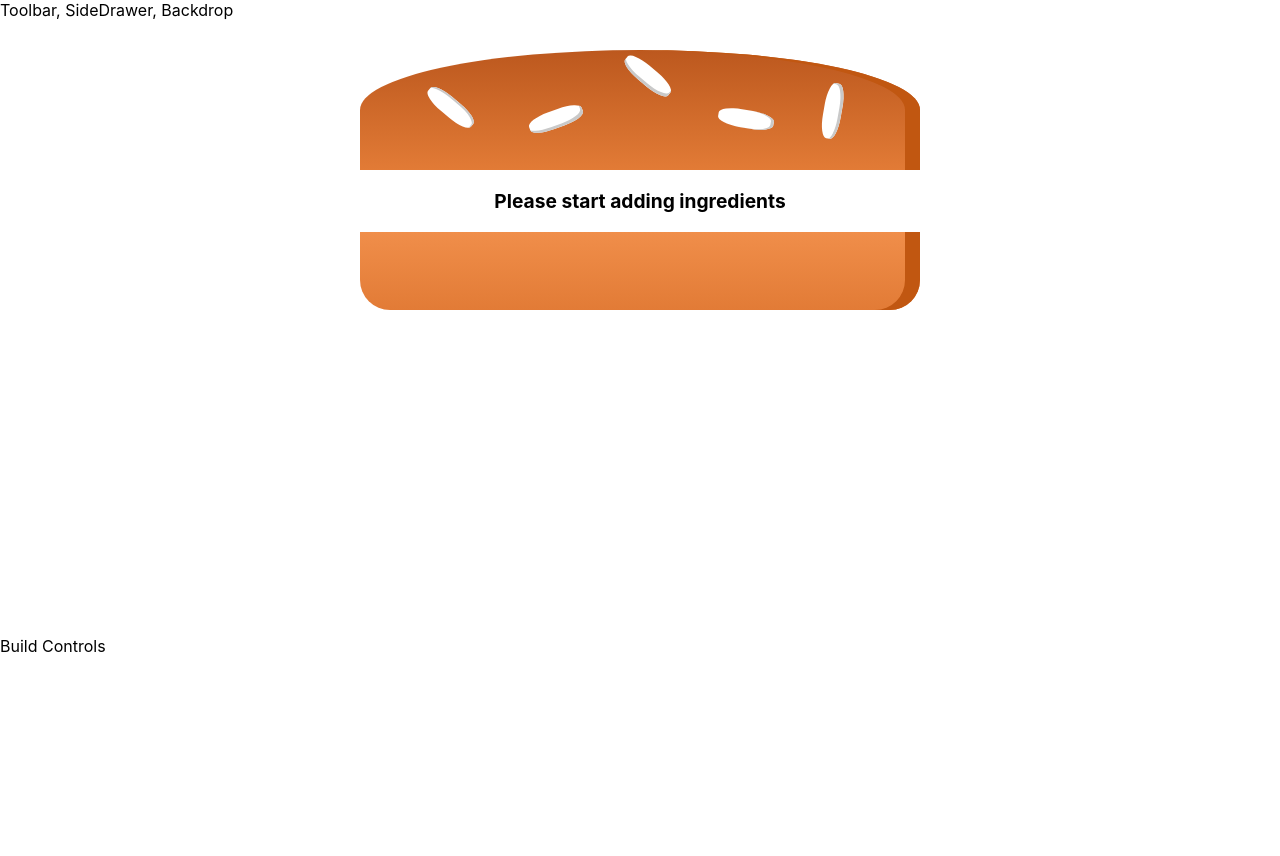
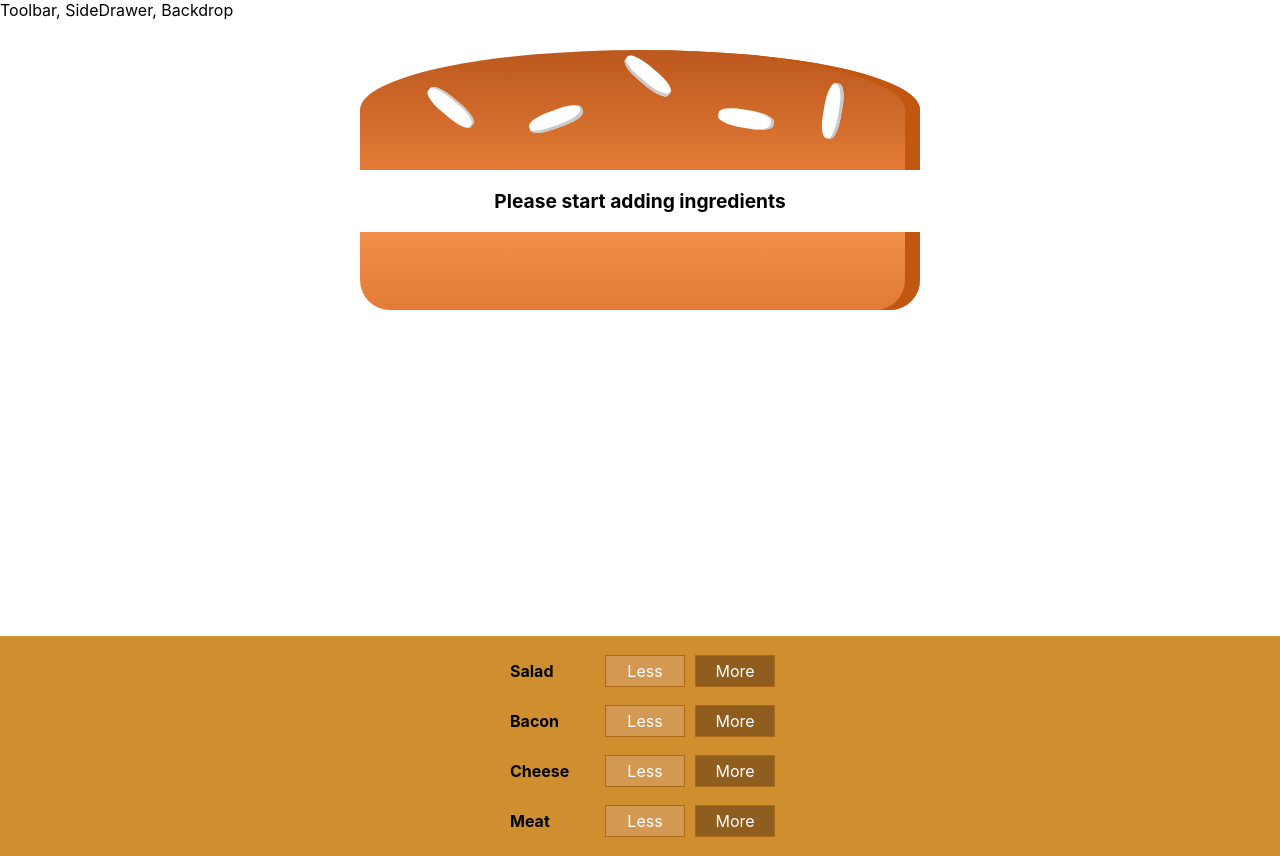
Before and after one commit to carlos-novaes/burger-builder-app, a React (Create React App) app: page / in a window 1280 px wide. Before the commit the page ends 800 px from the top, so only its background shows below. Built offline with nearby package versions, Linux system fonts and the light colour scheme.

Commit message:
add build controls components

```diff
--- /dev/null
+++ b/src/components/Burger/BuildControls/BuildControl/BuildControl.js
@@ -0,0 +1,12 @@
+import React from 'react';
+import styles from './BuildControl.module.css';
+
+const BuildControl = props => (
+  <div className={styles.BuildControl}>
+    <div className={styles.Label}>{props.label}</div>
+    <button className={styles.Less}>Less</button>
+    <button className={styles.More}>More</button>
+  </div>
+);
+
+export default BuildControl;
--- /dev/null
+++ b/src/components/Burger/BuildControls/BuildControl/BuildControl.module.css
@@ -0,0 +1,58 @@
+.BuildControl {
+  display: flex;
+  justify-content: space-between;
+  align-items: center;
+  margin: 5px 0;
+}
+
+.BuildControl button {
+  display: block;
+  font: inherit;
+  padding: 5px;
+  margin: 0 5px;
+  width: 80px;
+  border: 1px solid #aa6817;
+  cursor: pointer;
+  outline: none;
+}
+
+.BuildControl button:disabled {
+  background-color: #ac9980;
+  border: 1px solid #7e7365;
+  color: #ccc;
+  cursor: default;
+}
+
+.BuildControl button:hover:disabled {
+  background-color: #ac9980;
+  color: #ccc;
+  cursor: not-allowed;
+}
+
+.Label {
+  padding: 10px;
+  font-weight: bold;
+  width: 80px;
+}
+
+.BuildControl .Less {
+  background-color: #d39952;
+  color: white;
+}
+
+.BuildControl .More {
+  background-color: #8f5e1e;
+  color: white;
+}
+
+.BuildControl .Less:hover,
+.BuildControl .Less:active {
+  background-color: #daa972;
+  color: white;
+}
+
+.BuildControl .More:hover,
+.BuildControl .More:active {
+  background-color: #99703f;
+  color: white;
+}
--- /dev/null
+++ b/src/components/Burger/BuildControls/BuildControls.js
@@ -0,0 +1,21 @@
+import React from 'react';
+import styles from './BuildControls.module.css';
+
+import BuildControl from './BuildControl/BuildControl';
+
+const controls = [
+  { label: 'Salad', type: 'salad' },
+  { label: 'Bacon', type: 'bacon' },
+  { label: 'Cheese', type: 'cheese' },
+  { label: 'Meat', type: 'meat' }
+];
+
+const BuildControls = props => (
+  <div className={styles.BuildControls}>
+    {controls.map(ctrl => {
+      return <BuildControl key={ctrl.label} label={ctrl.label} />;
+    })}
+  </div>
+);
+
+export default BuildControls;
--- /dev/null
+++ b/src/components/Burger/BuildControls/BuildControls.module.css
@@ -0,0 +1,10 @@
+.BuildControls {
+  width: 100%;
+  background-color: #cf8f2e;
+  display: flex;
+  flex-flow: column;
+  align-items: center;
+  box-shadow: 0 2px 1px #ccc;
+  margin: auto;
+  padding: 10px 0;
+}
--- a/src/containers/BurgerBuilder/BurgerBuilder.js
+++ b/src/containers/BurgerBuilder/BurgerBuilder.js
@@ -1,6 +1,7 @@
 import React, { Component, Fragment } from 'react';
 
 import Burger from '../../components/Burger/Burger';
+import BuildControls from '../../components/Burger/BuildControls/BuildControls';
 
 class BurgerBuilder extends Component {
   state = {
@@ -15,7 +16,7 @@
     return (
       <Fragment>
         <Burger ingredients={this.state.ingredients} />
-        <div>Build Controls</div>
+        <BuildControls />
       </Fragment>
     );
   }
```
